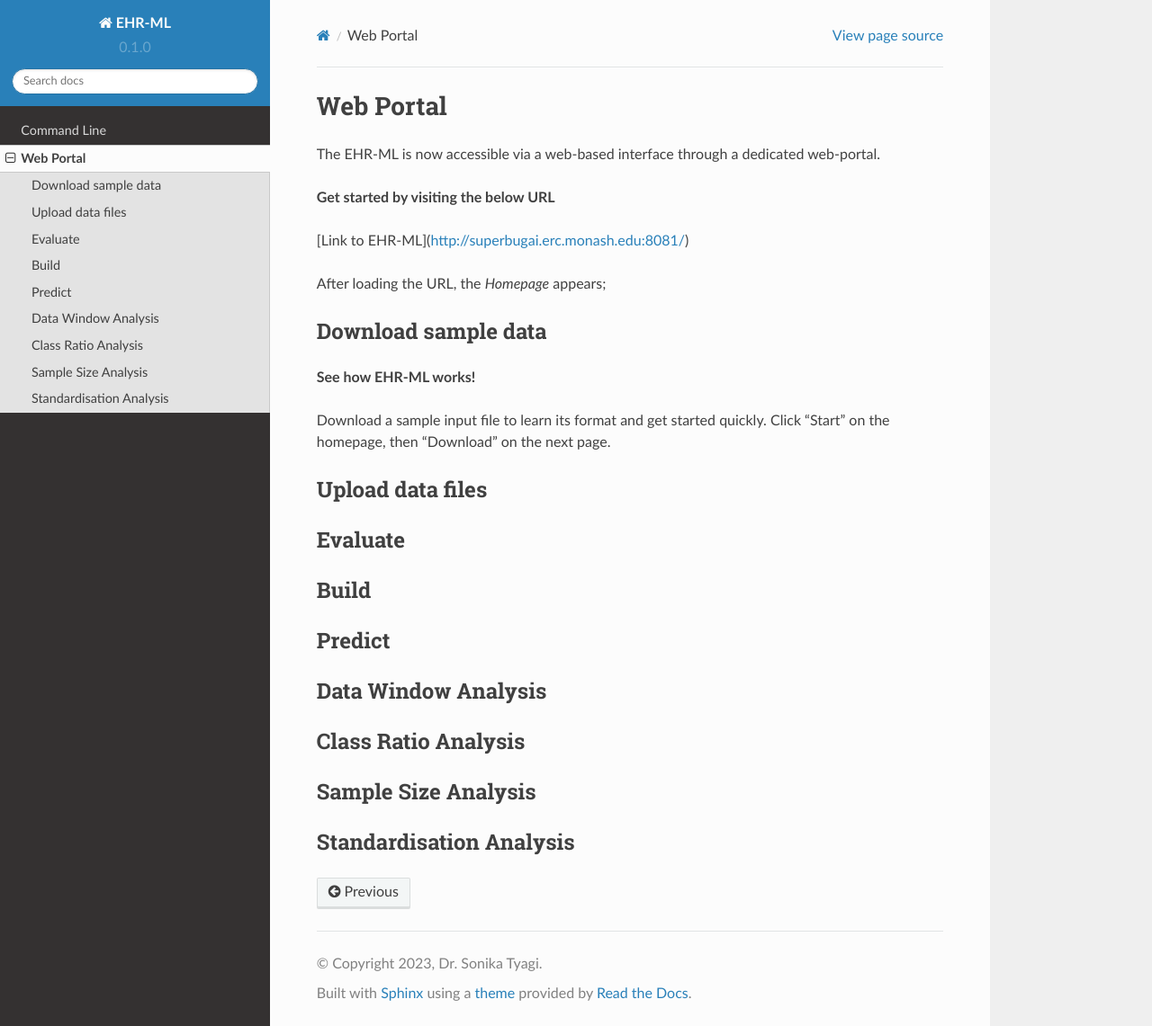
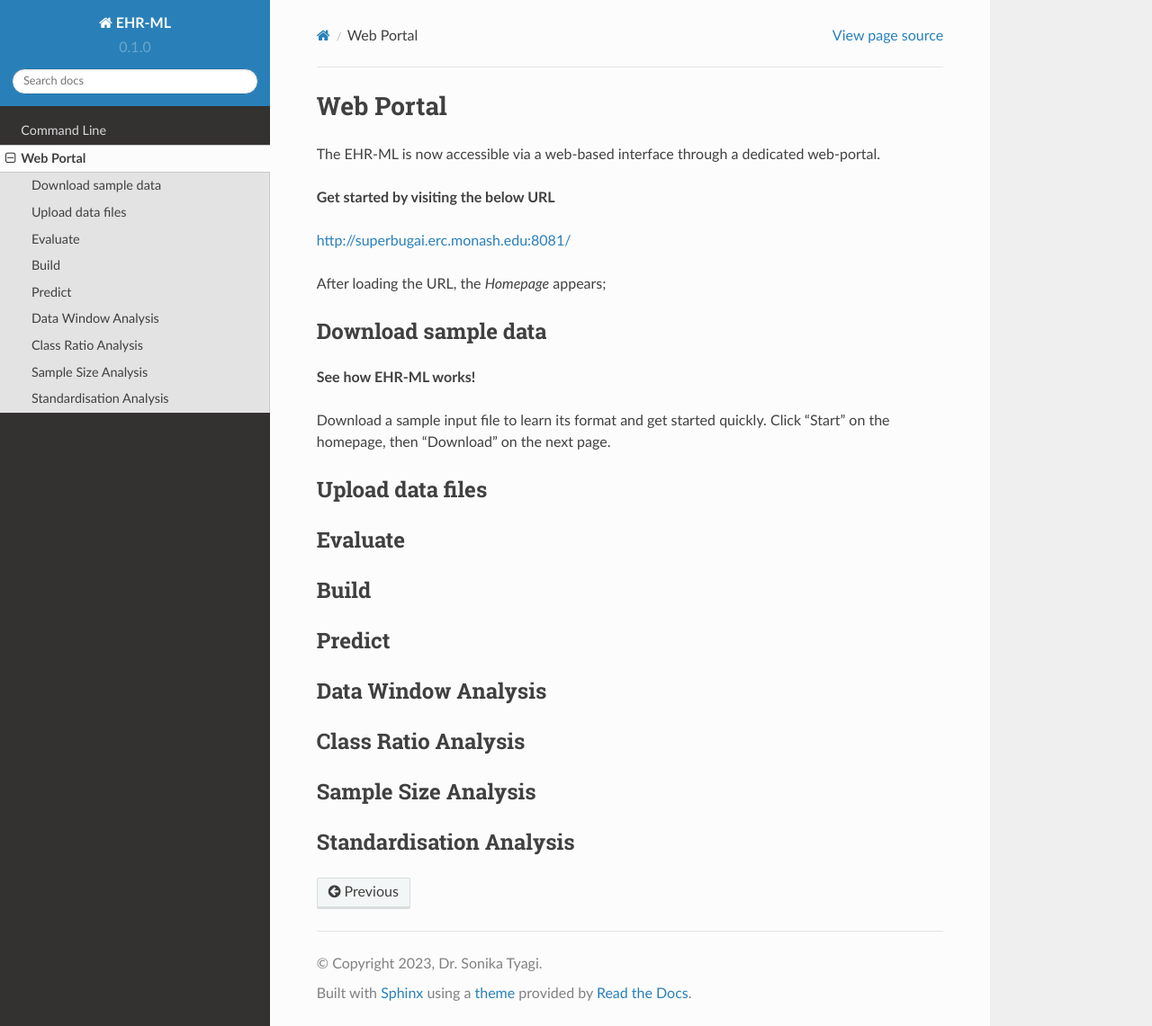
Before and after one commit to ryashpal/EHR-ML-Tutorials, a Sphinx documentation site: the page built from docs/source/web_portal.rst, in a window 1280 px wide and 1141 px high. Shown: the whole window at 90% size. Built offline with Sphinx 7.4.7 and the Read the Docs theme 2.0.0, drawn with Linux system fonts in a browser that asks for light colours.

Commit message:
Update web_portal.rst

```diff
--- a/docs/source/web_portal.rst
+++ b/docs/source/web_portal.rst
@@ -5,7 +5,7 @@ The EHR-ML is now accessible via a web-based interface through a dedicated web-p
 
 **Get started by visiting the below URL**
 
-[Link to EHR-ML](http://superbugai.erc.monash.edu:8081/)
+http://superbugai.erc.monash.edu:8081/
 
 After loading the URL, the `Homepage` appears;
 
```
